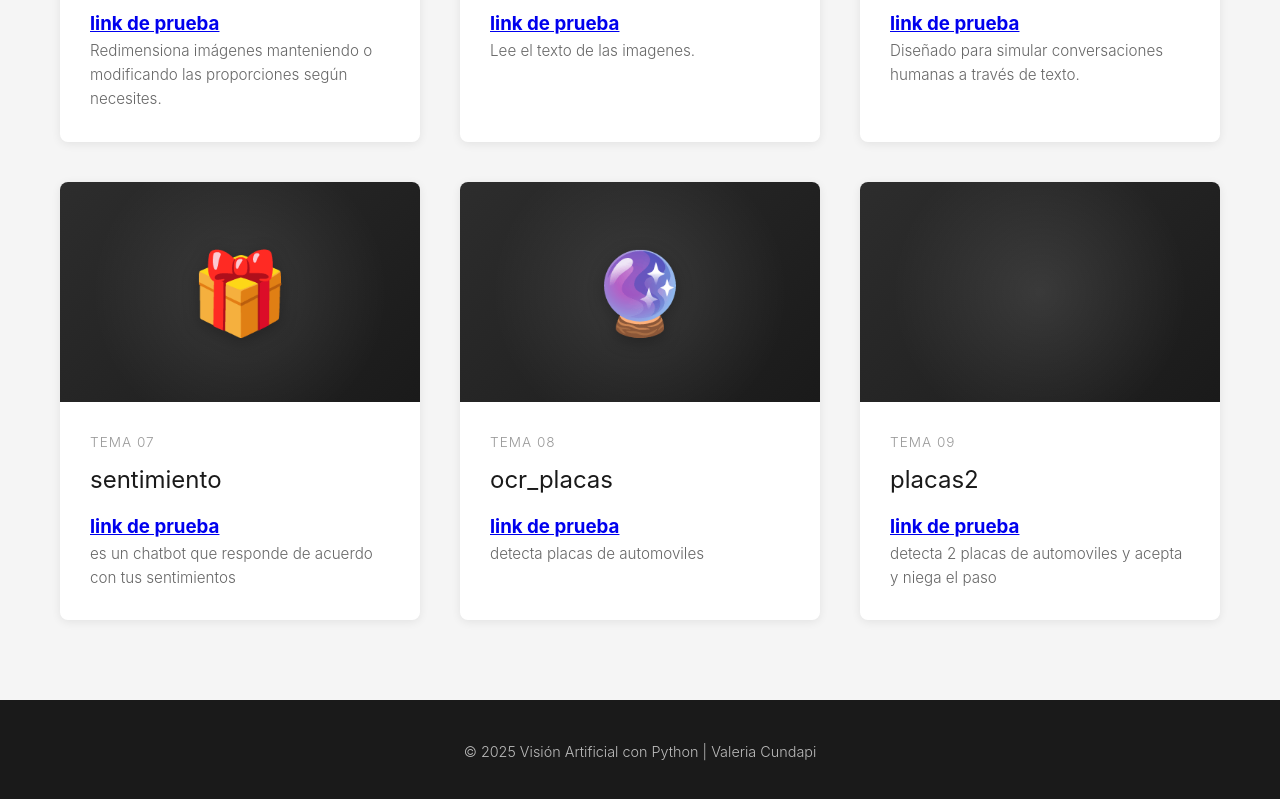
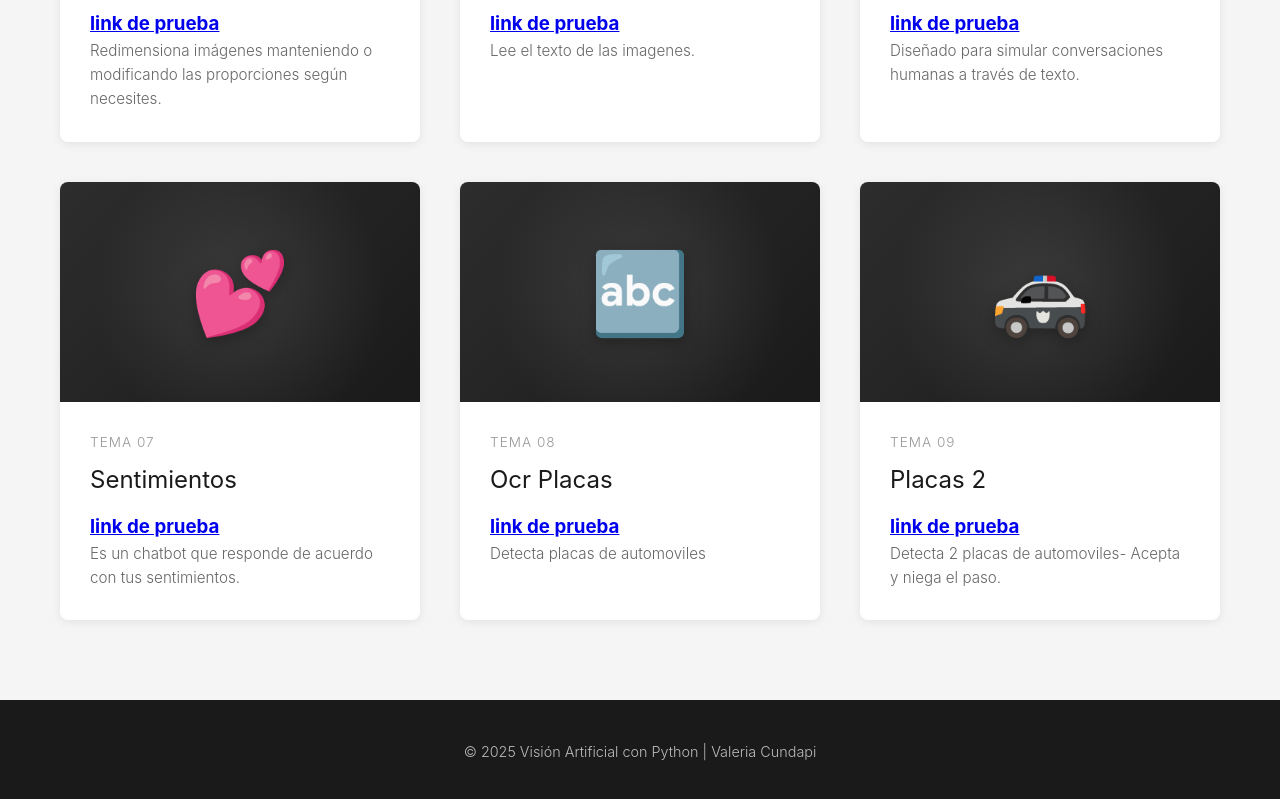
Before and after one commit to samaracundapicb144-netizen/portafolio_va, a plain HTML site: page index.html in a window 1280 px wide. Shown: the part 1804-2603 px from the top of the page. Drawn offline with Linux system fonts and the light colour scheme.

```diff
--- a/index.html
+++ b/index.html
@@ -389,47 +389,47 @@
                 </div>
             </div>
 
-             <!-- Card 7:sentimientos -->
+             <!-- Card 7:Sentimientos -->
             <div class="card">
                 <div class="card-image">
-                    <div class="card-icon">🎁</div>
+                    <div class="card-icon">💕</div>
                 </div>
                 <div class="card-content">
                     <div class="card-number">TEMA 07</div>
-                    <h3 class="card-title">sentimiento<h3>
+                    <h3 class="card-title">Sentimientos<h3>
                     <a href="sentimientos.html">link de prueba</a>
                     <p class="card-description">
-                        es un chatbot que responde de acuerdo con tus sentimientos
+                        Es un chatbot que responde de acuerdo con tus sentimientos.
                     </p>
                 </div>
             </div>
 
-            <!-- Card 8: ocr_placas -->
+            <!-- Card 8: Ocr Placas -->
             <div class="card">
                 <div class="card-image">
-                    <div class="card-icon">🔮</div>
+                    <div class="card-icon">🔤</div>
                 </div>
                 <div class="card-content">
                     <div class="card-number">TEMA 08</div>
-                    <h3 class="card-title">ocr_placas<h3>
+                    <h3 class="card-title">Ocr Placas<h3>
                     <a href="ocr_placas.html">link de prueba</a>
                     <p class="card-description">
-                        detecta placas de automoviles
+                        Detecta placas de automoviles
                     </p>
                 </div>
             </div>
 
-            <!-- Card 9:placas2 -->
+            <!-- Card 9: Placas2 -->
             <div class="card">
                 <div class="card-image">
-                    <div class="card-icon"></div>
+                    <div class="card-icon">🚓</div>
                 </div>
                 <div class="card-content">
                     <div class="card-number">TEMA 09</div>
-                    <h3 class="card-title">placas2<h3>
+                    <h3 class="card-title"> Placas 2<h3>
                     <a href="placas2.html">link de prueba</a>
                     <p class="card-description">
-                        detecta 2 placas de automoviles y acepta y niega el paso
+                        Detecta 2 placas de automoviles- Acepta y niega el paso.
                     </p>
                 </div>
             </div>
```
